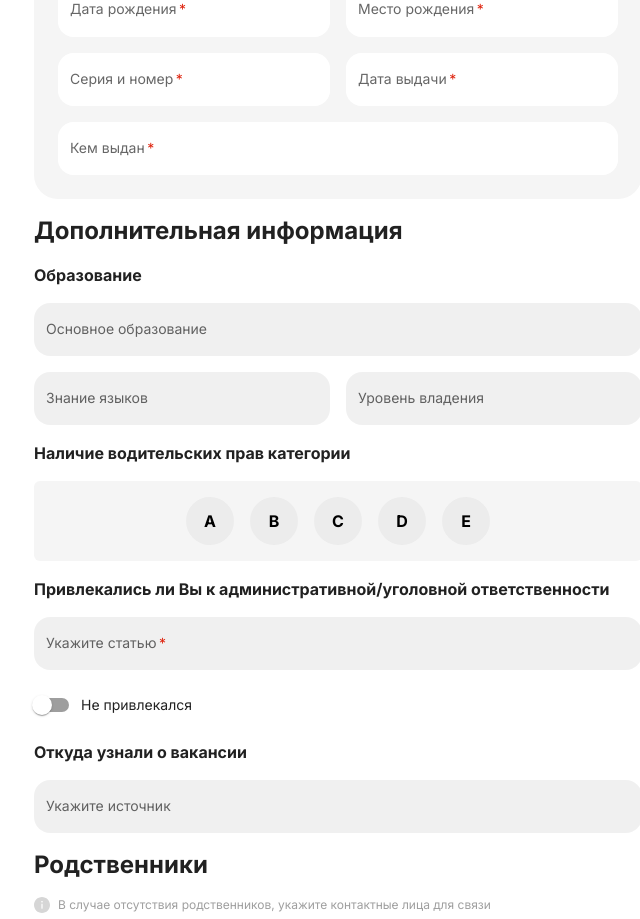
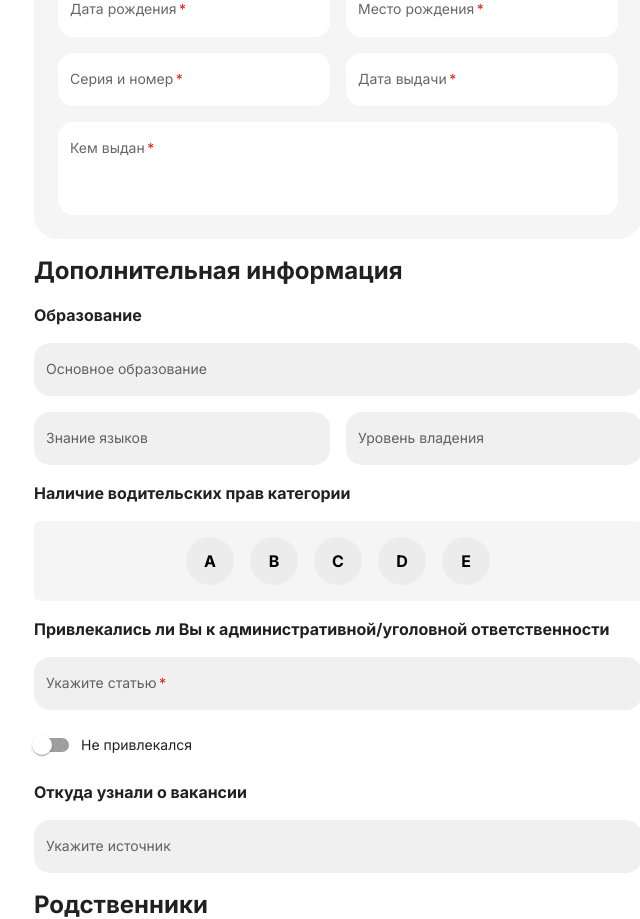
Before and after one commit to salievvm/kp-calendar, a React (Create React App) app: page / in a window 1280 px wide. Shown: the part 1240-2159 px from the top of the page, without its empty margins (302-942 px from the left). Built offline with nearby package versions, Linux system fonts and the light colour scheme.

Commit message:
FormCandidateField: added textarea

```diff
--- a/src/components/@ui/CustomFields/CustomTextField/CustomTextField.jsx
+++ b/src/components/@ui/CustomFields/CustomTextField/CustomTextField.jsx
@@ -8,6 +8,9 @@ export const THEMES = {
   filled: {
     '& .MuiFilledInput-root': {
       backgroundColor: 'background.paper',
+      '&.Mui-focused': {
+        backgroundColor: 'background.paper',
+      },
     },
   },
 };
@@ -20,6 +23,7 @@ export default function CustomTextField({
   required,
   onClick,
   autoComplete,
+  multiline,
 }) {
   const [val, setVal] = React.useState(value);
 
@@ -59,6 +63,8 @@ export default function CustomTextField({
       onBlur={deboundedOnChange}
       onClick={onClick}
       autoComplete={autoComplete ? 'on' : 'off'}
+      multiline={multiline}
+      rows={multiline ? 3 : 1}
     />
   );
 };
@@ -71,6 +77,7 @@ CustomTextField.propTypes = {
   required: PropTypes.bool,
   onClick: PropTypes.func,
   autoComplete: PropTypes.bool,
+  multiline: PropTypes.bool,
 };
 
 CustomTextField.defaultProps = {
@@ -78,6 +85,7 @@ CustomTextField.defaultProps = {
   value: '',
   required: false,
   autoComplete: true,
+  multiline: false,
   onChange: () => { },
   onClick: () => { },
 };
--- a/src/containers/FormCandidate/FormCandidateField/FormCandidateField.jsx
+++ b/src/containers/FormCandidate/FormCandidateField/FormCandidateField.jsx
@@ -82,6 +82,15 @@ const DisplayField = ({
         onChange={onChange}
         multiselect
       />
+    case textarea:
+      return <CustomTextField
+        required={required}
+        label={title}
+        value={value}
+        onChange={onChange}
+        theme={textFieldTheme}
+        multiline
+      />
 
     default:
       return <CustomTextField
```
